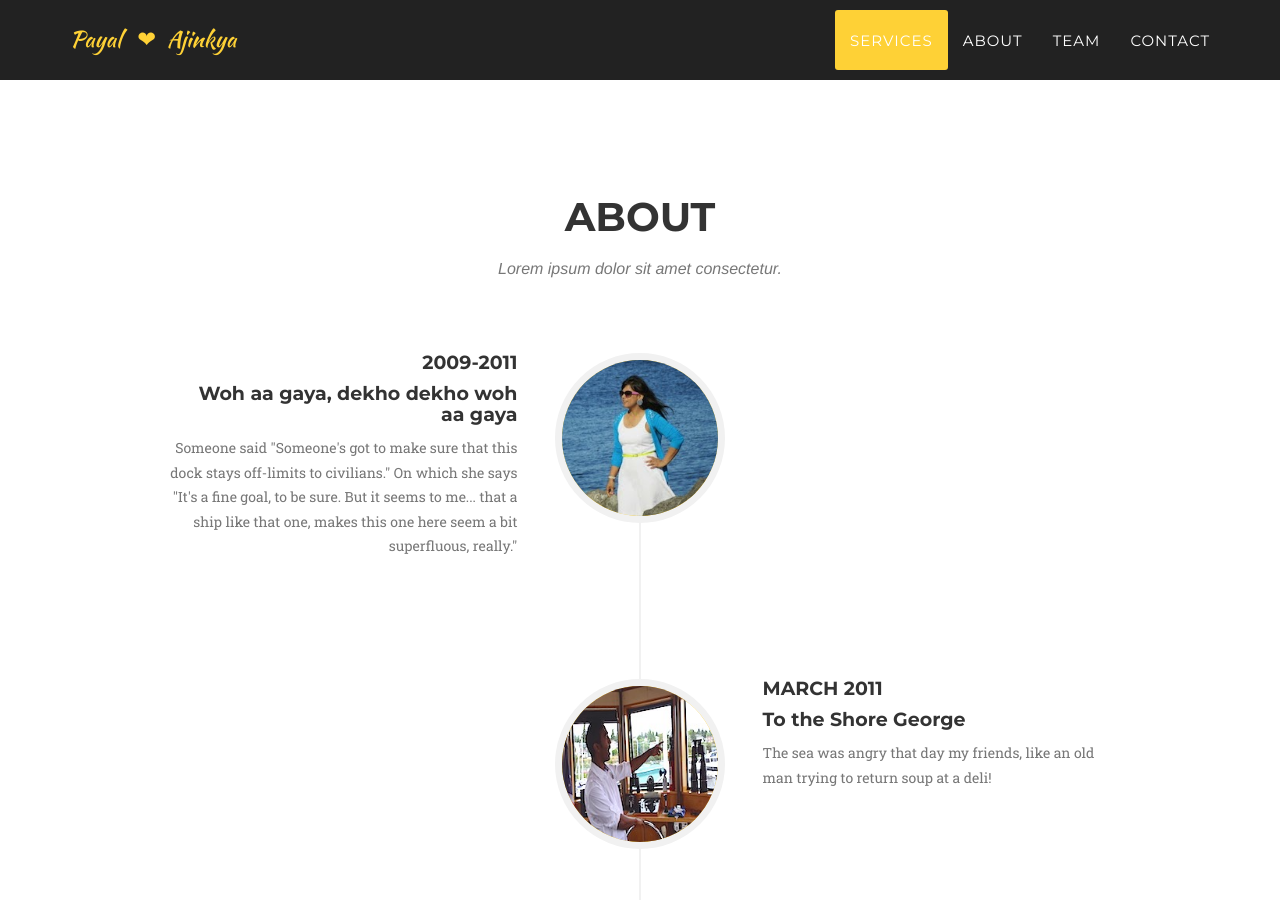
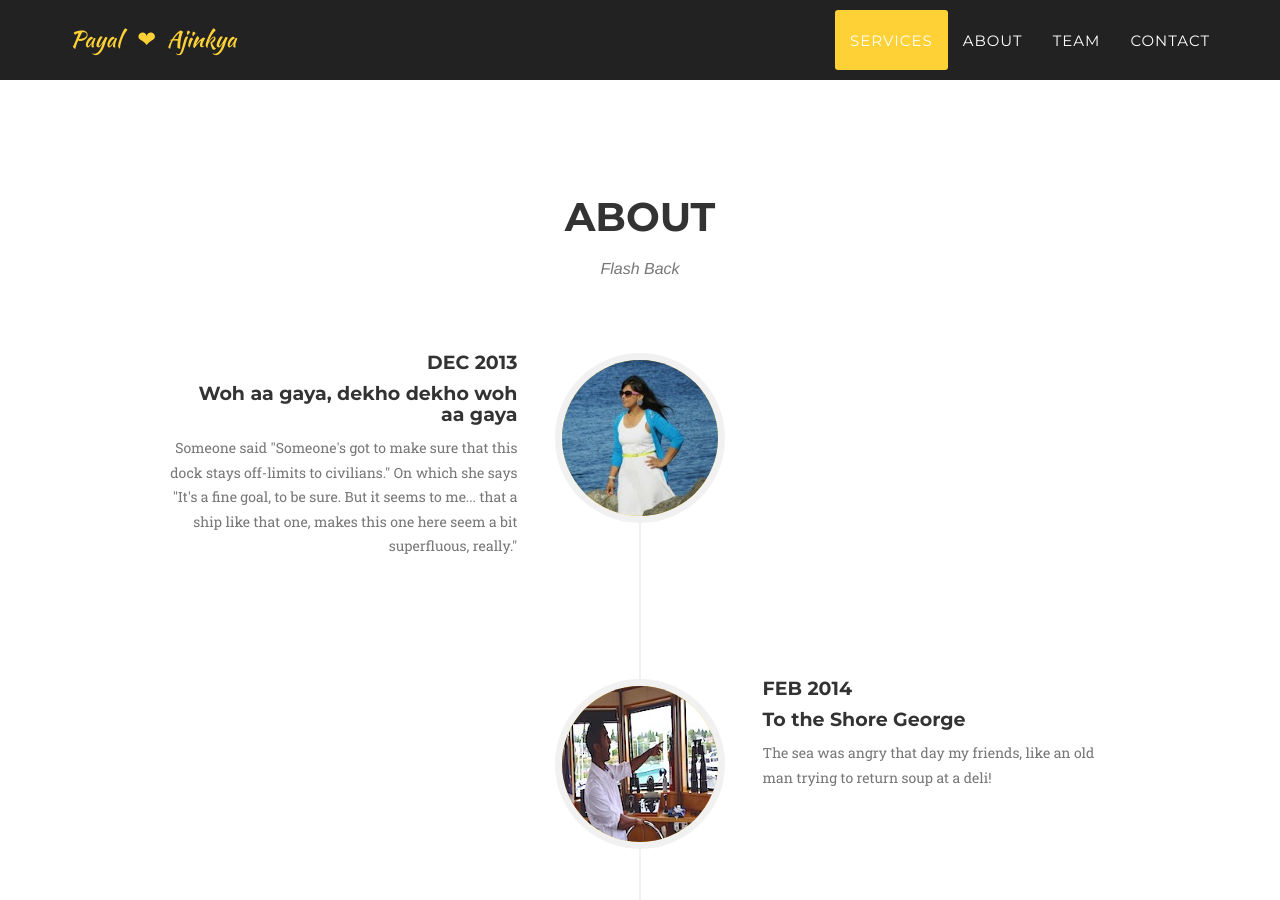
Before and after one commit to ajkl/wedding-invite, a Jekyll site: the page built from index.html, in a window 1280 px wide and 900 px high, scrolled down 1281 px. Built offline with Jekyll 4.4.1, drawn with Linux system fonts in a browser that asks for light colours; some web fonts are replaced.

Commit message:
Update about.html

```diff
--- a/_includes/about.html
+++ b/_includes/about.html
@@ -4,7 +4,7 @@
             <div class="row">
                 <div class="col-lg-12 text-center">
                     <h2 class="section-heading">About</h2>
-                    <h3 class="section-subheading text-muted">Lorem ipsum dolor sit amet consectetur.</h3>
+                    <h3 class="section-subheading text-muted">Flash Back</h3>
                 </div>
             </div>
             <div class="row">
@@ -16,7 +16,7 @@
                             </div>
                             <div class="timeline-panel">
                                 <div class="timeline-heading">
-                                    <h4>2009-2011</h4>
+                                    <h4>Dec 2013</h4>
                                     <h4 class="subheading">Woh aa gaya, dekho dekho woh aa gaya</h4>
                                 </div>
                                 <div class="timeline-body">
@@ -30,7 +30,7 @@
                             </div>
                             <div class="timeline-panel">
                                 <div class="timeline-heading">
-                                    <h4>March 2011</h4>
+                                    <h4>Feb 2014</h4>
                                     <h4 class="subheading">To the Shore George</h4>
                                 </div>
                                 <div class="timeline-body">
```
